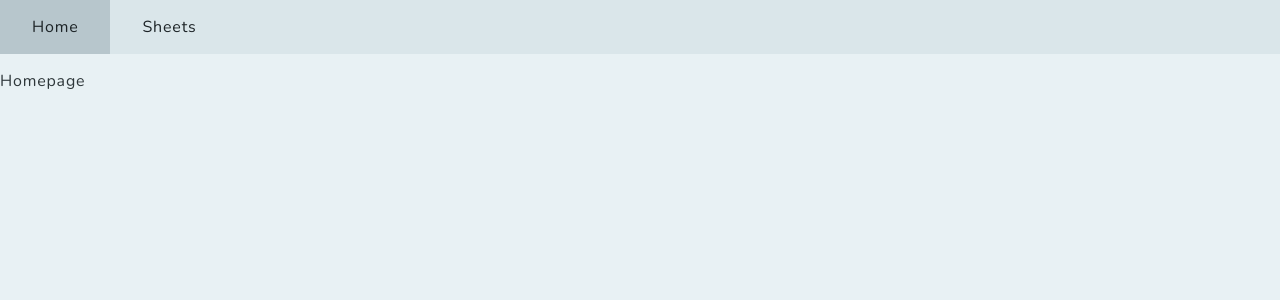
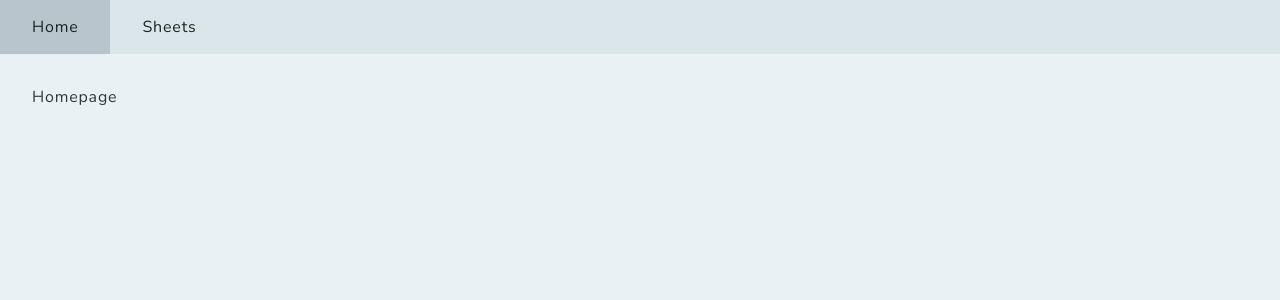
Before and after one commit to kentleighenglish/VTM_ST_Tool, a Nuxt app: page / in a window 1280 px wide. Shown: the top 300 px of the page. Built offline with nearby package versions, Linux system fonts and the light colour scheme.

Commit message:
Add content padding

```diff
--- a/components/Layout/Default.vue
+++ b/components/Layout/Default.vue
@@ -11,3 +11,8 @@ export default {
 	name: "LayoutDefault"
 }
 </script>
+<style lang="scss">
+	.content {
+		padding: $gap ($gap * 2);
+	}
+</style>
```
